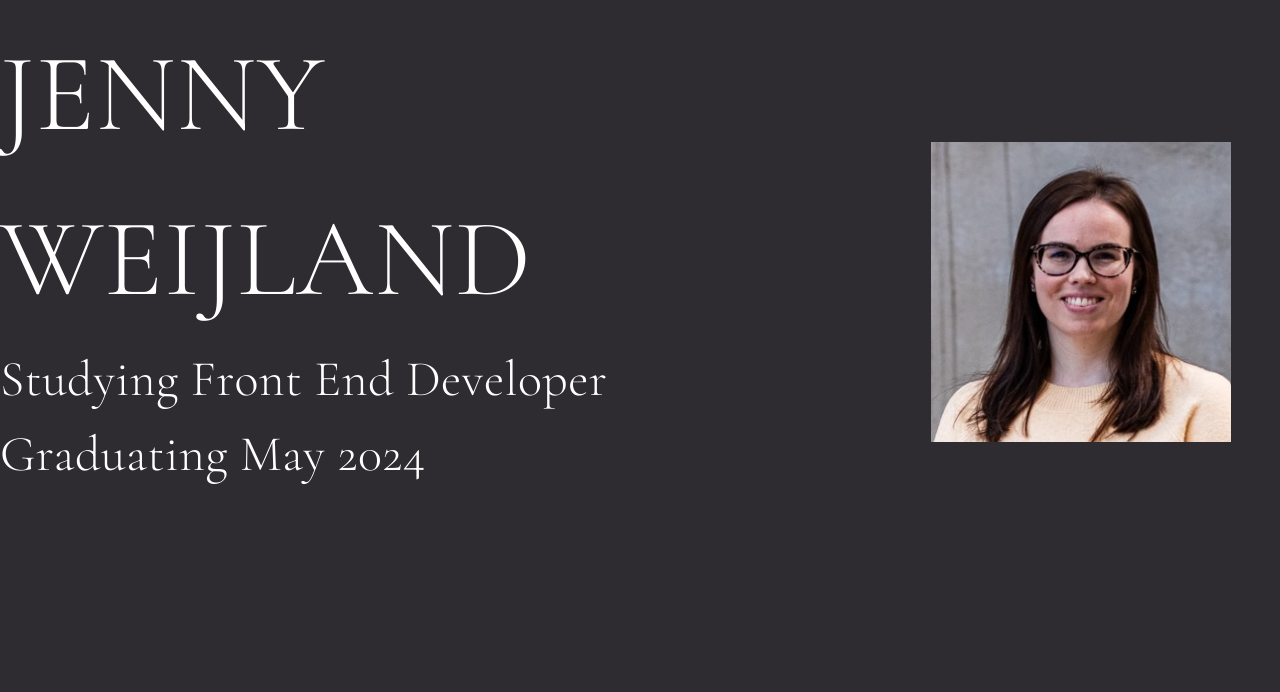
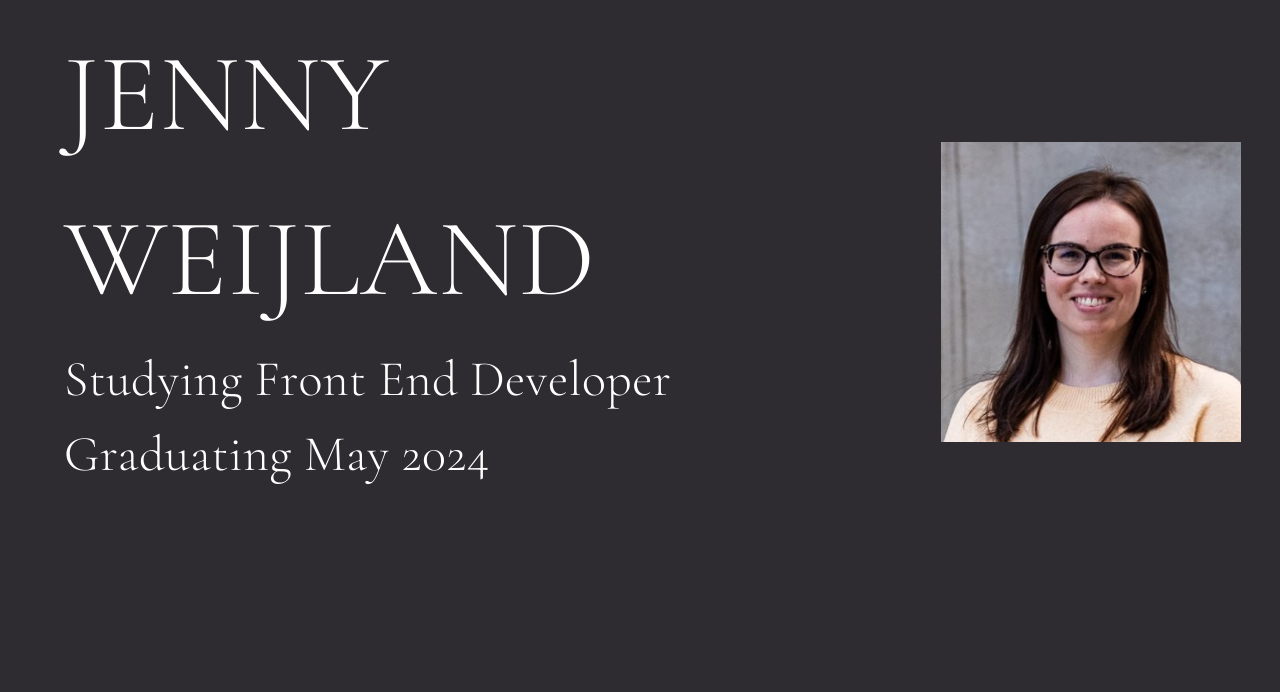
Before and after one commit to JennyWeij/JennyPortfolio, a React (Vite) app: page / in a window 1280 px wide. Shown: the part 108-800 px from the top of the page. Built offline with nearby package versions, Linux system fonts and the light colour scheme.

Commit message:
updated justify content on startpage

```diff
--- a/src/Pages/StartPage.tsx
+++ b/src/Pages/StartPage.tsx
@@ -3,15 +3,20 @@ import Typography from "@mui/material/Typography";
 
 function StartPage() {
   return (
-    <Box>
+    <Box
+      sx={{
+        background: "#2E2C31",
+      }}
+    >
       <Box
         sx={{
           display: "flex",
           flexDirection: { xs: "column", sm: "column", md: "row" },
-          justifyContent: "center",
+          justifyContent: "flex-start",
           alignItems: "center",
           height: "100vh",
           background: "#2E2C31",
+          ml: "5%",
           color: "white",
         }}
       >
```
